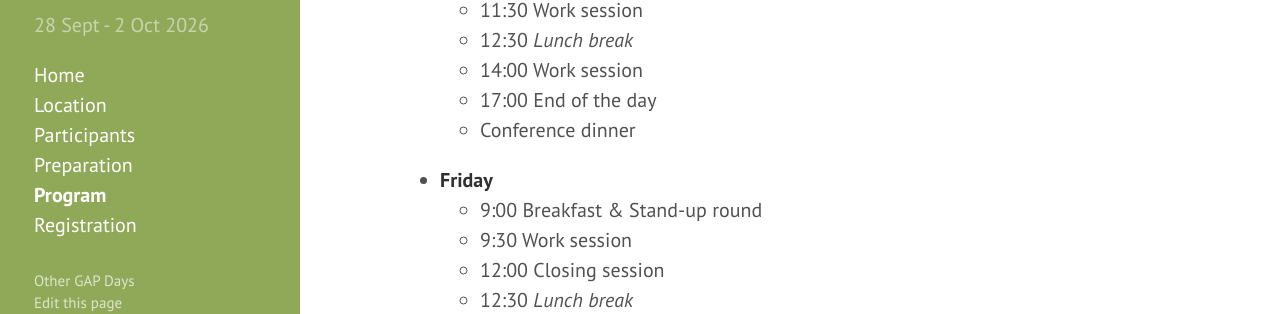
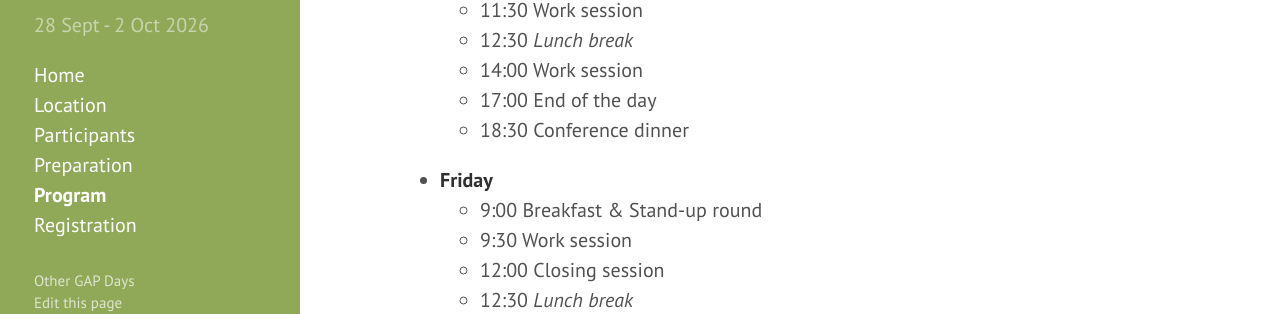
Before and after one commit to gapdays/gapdays2026-fall, a Jekyll site: the page built from program.md, in a window 1280 px wide and 900 px high, scrolled down 1360 px. Shown: the part 143-457 px from the top of the window. Built offline with Jekyll 4.4.1, drawn with Linux system fonts in a browser that asks for light colours.

Commit message:
add time

```diff
--- a/program.md
+++ b/program.md
@@ -59,7 +59,7 @@ Please note that these GAP Days will be in-person only.
   - 12:30 *Lunch break*
   - 14:00 Work session
   - 17:00 End of the day
-  - Conference dinner
+  - 18:30 Conference dinner
 
 - **Friday**
   -  9:00 Breakfast & Stand-up round
```
